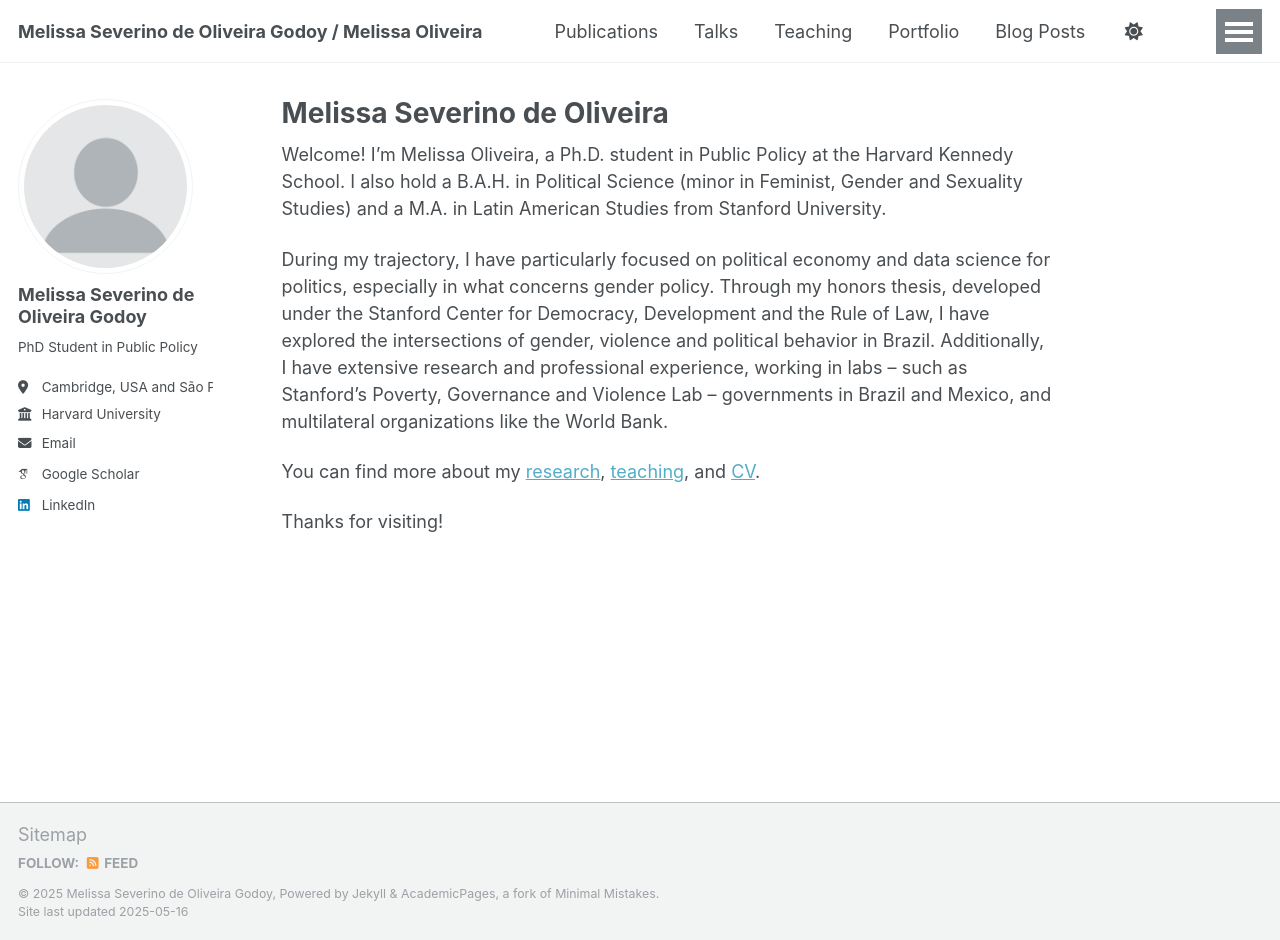
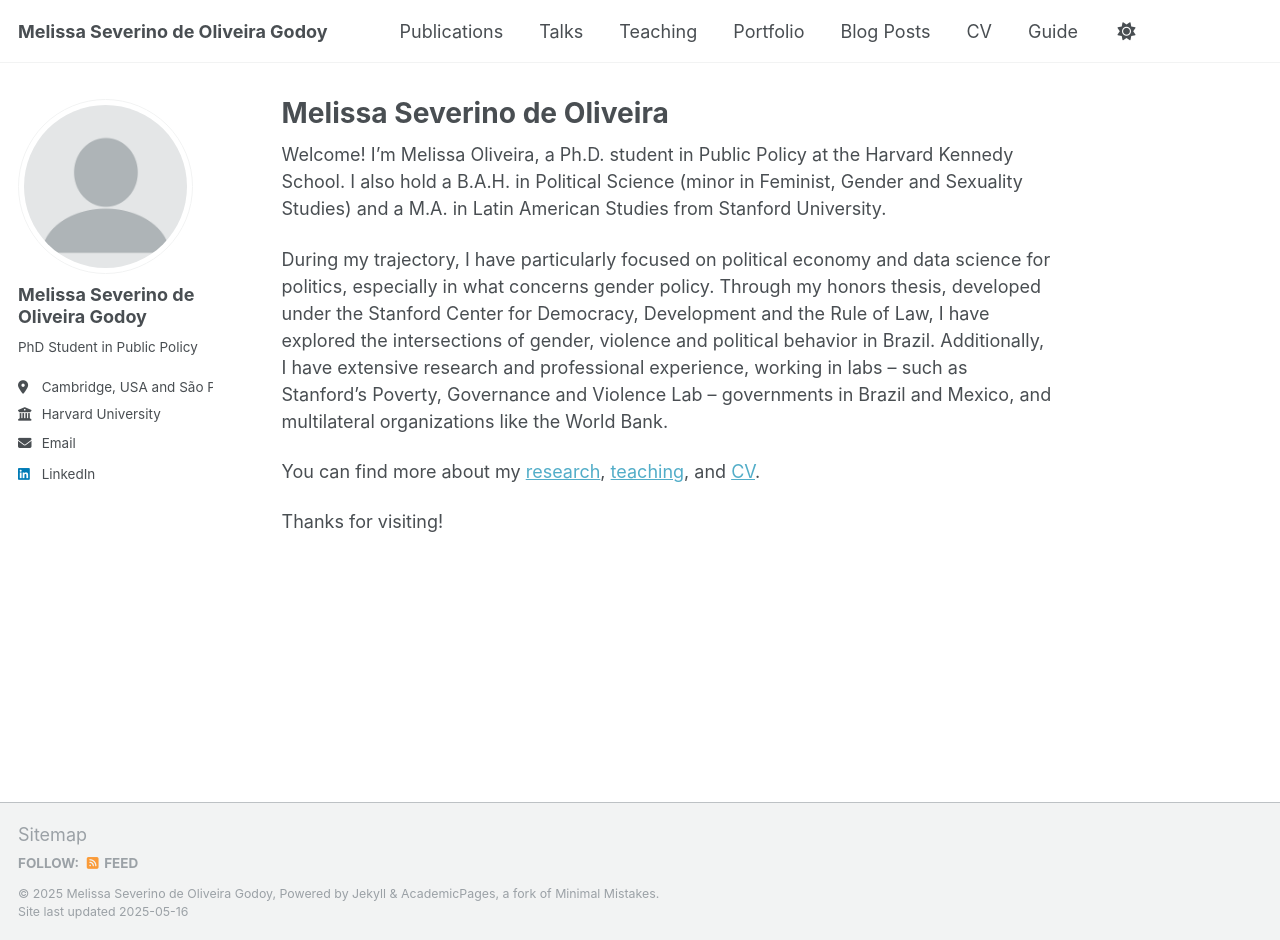
Before and after one commit to melissasmso/melissasmso.github.io, a Jekyll site: the page built from _pages/about.md, in a window 1280 px wide and 940 px high. Built offline with Jekyll 4.4.1, drawn with Linux system fonts in a browser that asks for light colours; some web fonts are replaced.

Commit message:
Update _config.yml

```diff
--- a/_config.yml
+++ b/_config.yml
@@ -3,7 +3,7 @@
 # Basic Site Settings
 locale                   : "en-US"
 site_theme               : "default"
-title                    : "Melissa Severino de Oliveira Godoy / Melissa Oliveira"
+title                    : "Melissa Severino de Oliveira Godoy"
 title_separator          : "-"
 name                     : &name "Melissa Severino de Oliveira Godoy"
 description              : &description "PhD Student in Public Policy at Harvard University"
@@ -19,7 +19,7 @@ author:
   location         : "Cambridge, USA and São Paulo, Brazil"
   employer         : "Harvard University"
   email            : "sseverinodeoliveira@fas.harvard.edu"
-  googlescholar    : "https://scholar.google.com/citations?user=PS_CX0AAAAAJ"
+  #googlescholar    : "https://scholar.google.com/citations?user=PS_CX0AAAAAJ"
   # orcid          : "https://orcid.org/your-orcid-id"
   linkedin         : "melissa-severino-oliveira"
   # twitter        : "mel_oliveira"
```
